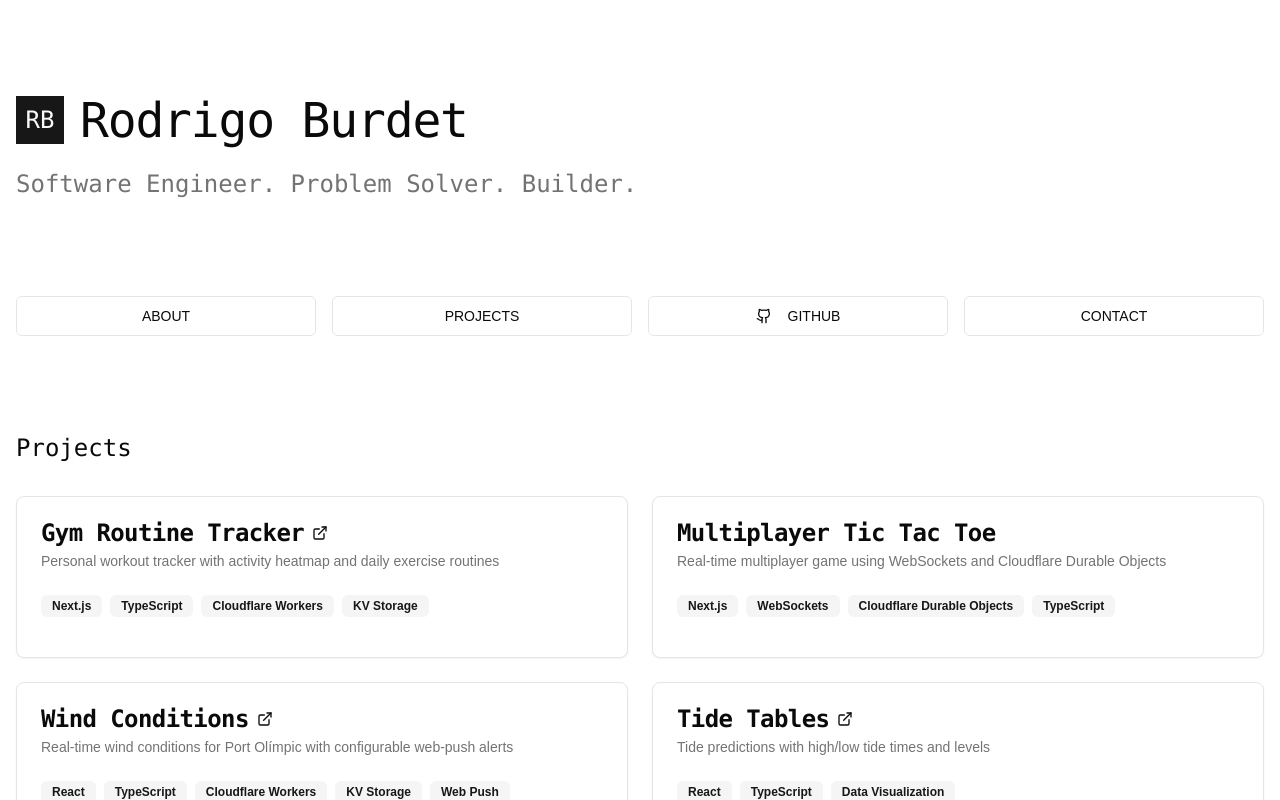
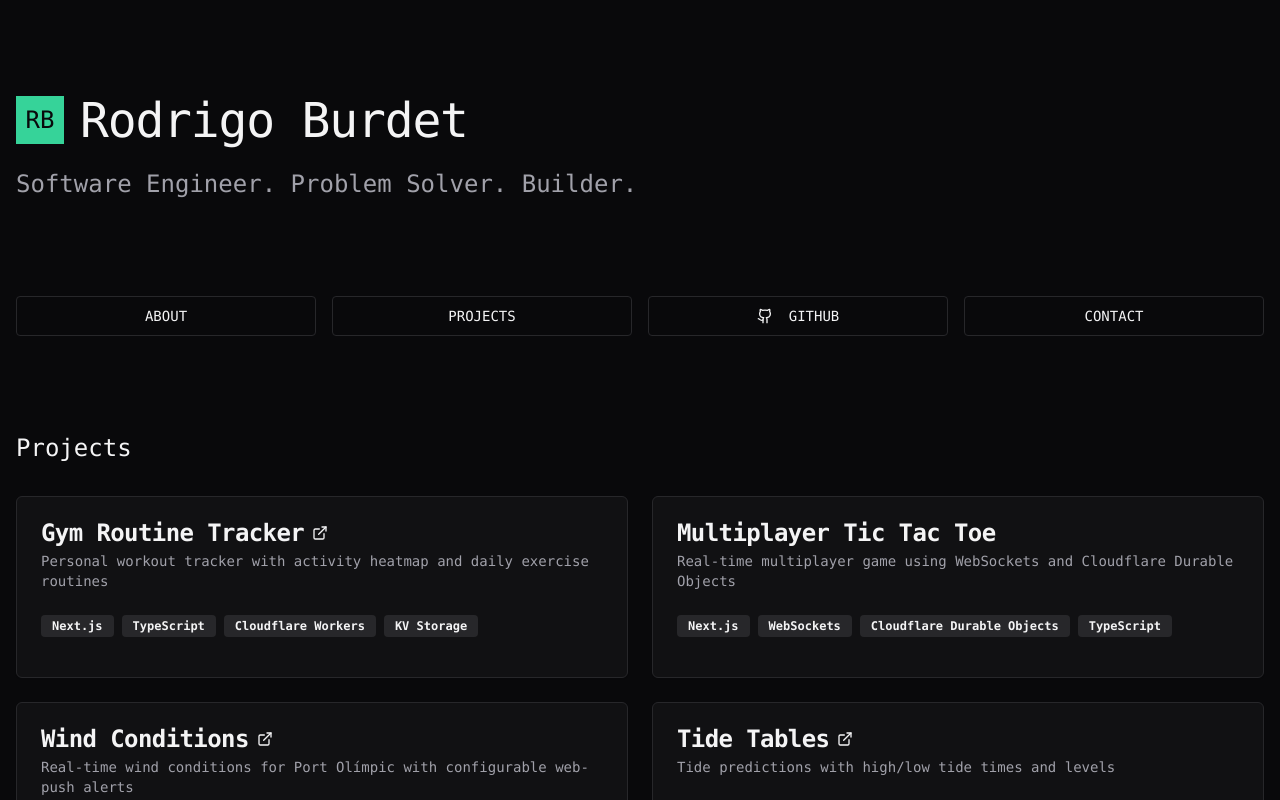
Before and after one commit to rburdet/portfolio, a Next.js app: page / in a window 1280 px wide. Shown: the top 800 px of the page. Built offline with nearby package versions, Linux system fonts and the light colour scheme.

Commit message:
feat: dark zinc terminal theme foundation (JetBrains Mono, permanent dark)

```diff
--- a/app/globals.css
+++ b/app/globals.css
@@ -3,7 +3,7 @@
 @tailwind utilities;
 
 body {
-  font-family: Arial, Helvetica, sans-serif;
+  font-family: var(--font-mono), ui-monospace, SFMono-Regular, Menlo, monospace;
 }
 
 @layer utilities {
@@ -49,30 +49,31 @@ body {
     --sidebar-ring: 217.2 91.2% 59.8%;
   }
   .dark {
-    --background: 0 0% 3.9%;
-    --foreground: 0 0% 98%;
-    --card: 0 0% 3.9%;
-    --card-foreground: 0 0% 98%;
-    --popover: 0 0% 3.9%;
-    --popover-foreground: 0 0% 98%;
-    --primary: 0 0% 98%;
-    --primary-foreground: 0 0% 9%;
-    --secondary: 0 0% 14.9%;
-    --secondary-foreground: 0 0% 98%;
-    --muted: 0 0% 14.9%;
-    --muted-foreground: 0 0% 63.9%;
-    --accent: 0 0% 14.9%;
-    --accent-foreground: 0 0% 98%;
-    --destructive: 0 62.8% 30.6%;
-    --destructive-foreground: 0 0% 98%;
-    --border: 0 0% 14.9%;
-    --input: 0 0% 14.9%;
-    --ring: 0 0% 83.1%;
-    --chart-1: 220 70% 50%;
-    --chart-2: 160 60% 45%;
-    --chart-3: 30 80% 55%;
-    --chart-4: 280 65% 60%;
-    --chart-5: 340 75% 55%;
+    --background: 240 10% 3.9%;
+    --foreground: 240 5% 96%;
+    --card: 240 6% 7%;
+    --card-foreground: 240 5% 96%;
+    --popover: 240 6% 7%;
+    --popover-foreground: 240 5% 96%;
+    --primary: 158 64% 52%;
+    --primary-foreground: 240 10% 3.9%;
+    --secondary: 240 4% 16%;
+    --secondary-foreground: 240 5% 96%;
+    --muted: 240 4% 16%;
+    --muted-foreground: 240 5% 65%;
+    --accent: 240 4% 16%;
+    --accent-foreground: 240 5% 96%;
+    --destructive: 0 91% 71%;
+    --destructive-foreground: 240 10% 3.9%;
+    --border: 240 4% 16%;
+    --input: 240 4% 16%;
+    --ring: 158 64% 52%;
+    --chart-1: 158 64% 52%;
+    --chart-2: 199 89% 74%;
+    --chart-3: 0 91% 71%;
+    --chart-4: 43 74% 66%;
+    --chart-5: 240 5% 65%;
+    --radius: 0.375rem;
     --sidebar-background: 240 5.9% 10%;
     --sidebar-foreground: 240 4.8% 95.9%;
     --sidebar-primary: 224.3 76.3% 48%;
@@ -92,3 +93,8 @@ body {
     @apply bg-background text-foreground;
   }
 }
+
+@keyframes blink {
+  0%, 49% { opacity: 1; }
+  50%, 100% { opacity: 0; }
+}
--- a/app/layout.tsx
+++ b/app/layout.tsx
@@ -1,6 +1,12 @@
 import type { Metadata } from 'next'
+import { JetBrains_Mono } from 'next/font/google'
 import './globals.css'
 import Script from 'next/script'
+
+const jetbrainsMono = JetBrains_Mono({
+  subsets: ['latin'],
+  variable: '--font-mono',
+})
 
 export const metadata: Metadata = {
   title: 'Rodrigo Burdet | Portfolio',
@@ -16,7 +22,7 @@ export const metadata: Metadata = {
       { url: '/icons/apple-touch-icon.svg', sizes: '180x180', type: 'image/svg+xml' },
     ],
   },
-  themeColor: '#000000',
+  themeColor: '#09090b',
 }
 
 export default function RootLayout({
@@ -25,12 +31,12 @@ export default function RootLayout({
   children: React.ReactNode
 }>) {
   return (
-    <html lang="en">
+    <html lang="en" className={`dark ${jetbrainsMono.variable}`}>
       <head>
         <meta name="viewport" content="width=device-width, initial-scale=1.0, maximum-scale=1.0, user-scalable=no" />
-        <meta name="theme-color" content="#000000" />
+        <meta name="theme-color" content="#09090b" />
       </head>
-      <body>
+      <body className="font-mono">
         {children}
         <Script
           id="register-service-worker"
--- a/tailwind.config.ts
+++ b/tailwind.config.ts
@@ -66,6 +66,13 @@ const config: Config = {
   				'accent-foreground': 'hsl(var(--sidebar-accent-foreground))',
   				border: 'hsl(var(--sidebar-border))',
   				ring: 'hsl(var(--sidebar-ring))'
+  			},
+  			term: {
+  				green: '#34d399',
+  				cyan: '#7dd3fc',
+  				red: '#f87171',
+  				surface: '#111113',
+  				border: '#27272a'
   			}
   		},
   		borderRadius: {
@@ -93,7 +100,8 @@ const config: Config = {
   		},
   		animation: {
   			'accordion-down': 'accordion-down 0.2s ease-out',
-  			'accordion-up': 'accordion-up 0.2s ease-out'
+  			'accordion-up': 'accordion-up 0.2s ease-out',
+  			blink: 'blink 1s step-end infinite'
   		}
   	}
   },
```
